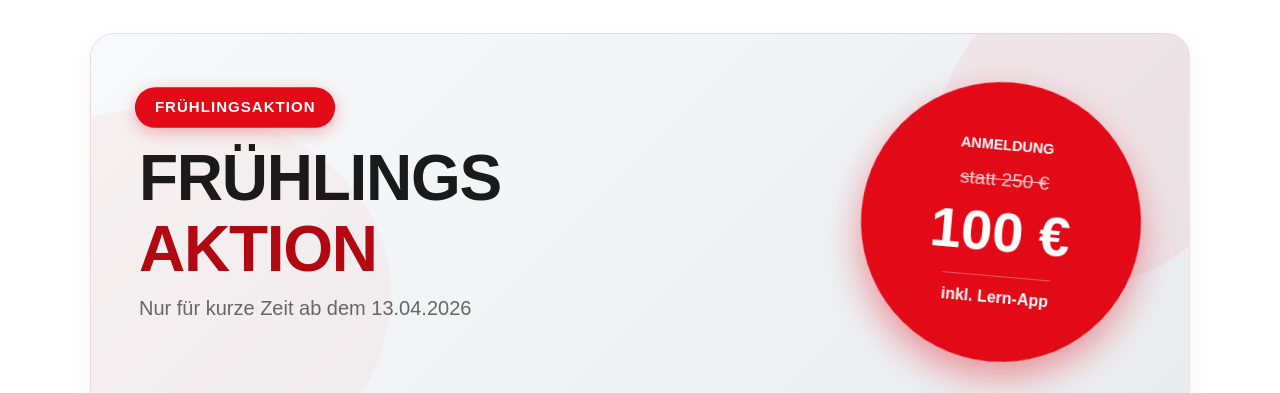
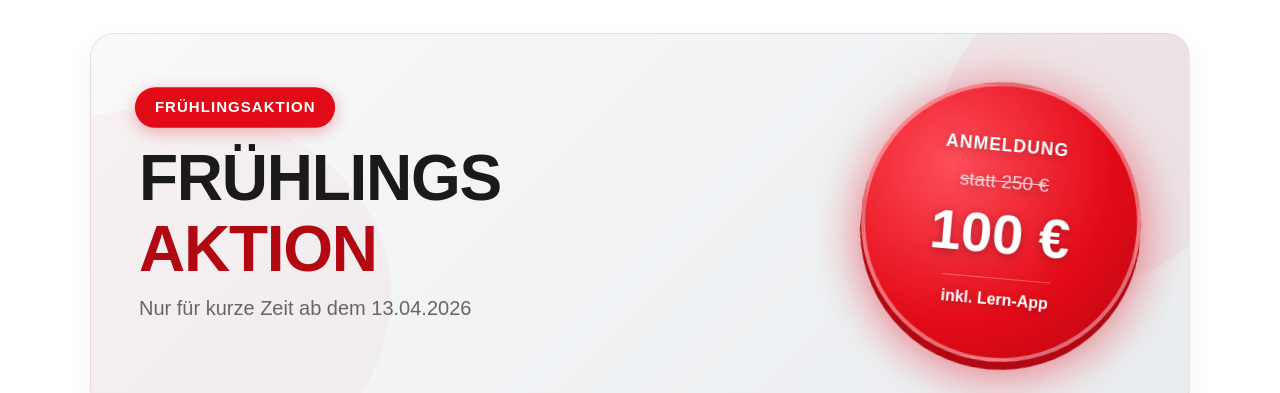
Before and after one commit to WooZoZooW/Sedat, a Next.js app: page / in a window 1280 px wide. Shown: the part 559-952 px from the top of the page. Built offline with nearby package versions, Linux system fonts and the light colour scheme; grey boxes are pictures that could not be loaded.

Commit message:
feat: make promotion coin interactive with slow 3D toss animation

```diff
--- a/src/components/Promotion.module.css
+++ b/src/components/Promotion.module.css
@@ -66,7 +66,8 @@
 }
 
 .priceCircle {
-  background: var(--accent);
+  background-color: #E30A17;
+  background: radial-gradient(circle at 30% 30%, #ff4d5a 0%, #E30A17 60%, #b20812 100%);
   width: clamp(200px, 30vw, 280px);
   height: clamp(200px, 30vw, 280px);
   border-radius: 50%;
@@ -77,14 +78,84 @@
   color: white;
   text-align: center;
   padding: 2rem;
-  box-shadow: 0 15px 35px rgba(227, 10, 23, 0.4);
+  /* 3D Thickness Effect */
+  box-shadow:
+    0 1px 0 #b20812,
+    0 2px 0 #b20812,
+    0 3px 0 #b20812,
+    0 4px 0 #b20812,
+    0 5px 0 #b20812,
+    0 6px 0 #b20812,
+    0 7px 0 #b20812,
+    0 8px 0 #b20812,
+    0 15px 45px rgba(227, 10, 23, 0.4),
+    0 0 60px rgba(227, 10, 23, 0.2); /* Atmospheric red glow */
+
   transform: rotate(5deg);
-  transition: transform 0.3s ease;
-  z-index: 2;
+  transition: transform 0.4s cubic-bezier(0.175, 0.885, 0.32, 1.275);
+  z-index: 10;
+  cursor: pointer;
+  user-select: none;
+  border: 4px solid rgba(255, 255, 255, 0.4);
+  transform-style: preserve-3d;
+  perspective: 1000px;
+
+  /* Make text pop */
+  text-shadow: 0 2px 10px rgba(0, 0, 0, 0.3);
 }
 
-.priceCircle:hover {
-  transform: rotate(0deg) scale(1.05);
+.priceLabel {
+  font-size: 1.1rem;
+  font-weight: 800;
+  text-transform: uppercase;
+  margin-bottom: 0.5rem;
+  color: white;
+  letter-spacing: 1px;
+}
+
+.priceCircle:hover:not(.tossing) {
+  transform: rotate(0deg) scale(1.05) translateY(-5px);
+  box-shadow:
+    0 1px 0 #b20812,
+    0 2px 0 #b20812,
+    0 3px 0 #b20812,
+    0 4px 0 #b20812,
+    0 5px 0 #b20812,
+    0 6px 0 #b20812,
+    0 7px 0 #b20812,
+    0 8px 0 #b20812,
+    0 9px 0 #b20812,
+    0 10px 0 #b20812,
+    0 25px 50px rgba(227, 10, 23, 0.5);
+}
+
+.tossing {
+  animation: coinToss 2.5s cubic-bezier(0.4, 0, 0.2, 1) forwards;
+}
+
+@keyframes coinToss {
+  0% {
+    transform: rotate(5deg) translateY(0) rotateX(0deg) rotateY(0deg);
+  }
+  50% {
+    transform: rotate(0deg) translateY(-300px) rotateX(360deg) rotateY(720deg) scale(1.2);
+    box-shadow:
+      0 20px 40px rgba(0, 0, 0, 0.3),
+      0 0 100px rgba(227, 10, 23, 0.4);
+  }
+  100% {
+    transform: rotate(-3deg) translateY(0) rotateX(720deg) rotateY(1440deg) scale(1);
+    box-shadow:
+      0 1px 0 #b20812,
+      0 2px 0 #b20812,
+      0 3px 0 #b20812,
+      0 4px 0 #b20812,
+      0 5px 0 #b20812,
+      0 6px 0 #b20812,
+      0 7px 0 #b20812,
+      0 8px 0 #b20812,
+      0 15px 35px rgba(227, 10, 23, 0.4);
+  }
 }
 
 .priceNow {
@@ -97,13 +168,6 @@
   font-size: 1.2rem;
   text-decoration: line-through;
   opacity: 0.8;
-  margin-bottom: 0.5rem;
-}
-
-.priceLabel {
-  font-size: 0.9rem;
-  font-weight: 600;
-  text-transform: uppercase;
   margin-bottom: 0.5rem;
 }
 
--- a/src/components/Promotion.tsx
+++ b/src/components/Promotion.tsx
@@ -1,11 +1,18 @@
 'use client';
 
-import React from 'react';
+import React, { useState } from 'react';
 import { useLanguage } from '../context/LanguageContext';
 import styles from './Promotion.module.css';
 
 const Promotion = () => {
     const { t } = useLanguage();
+    const [isTossing, setIsTossing] = useState(false);
+
+    const handleToss = () => {
+        if (isTossing) return;
+        setIsTossing(true);
+        setTimeout(() => setIsTossing(false), 2500); // Sync with CSS duration
+    };
 
     return (
         <section className={styles.promotionContainer}>
@@ -24,7 +31,10 @@ const Promotion = () => {
                     <p className={styles.subtitle}>{t('promo.subtitle')}</p>
                 </div>
 
-                <div className={styles.priceCircle}>
+                <div
+                    className={`${styles.priceCircle} ${isTossing ? styles.tossing : ''}`}
+                    onClick={handleToss}
+                >
                     <div className={styles.priceLabel}>Anmeldung</div>
                     <div className={styles.priceBefore}>statt 250 €</div>
                     <div className={styles.priceNow}>100 €</div>
```
